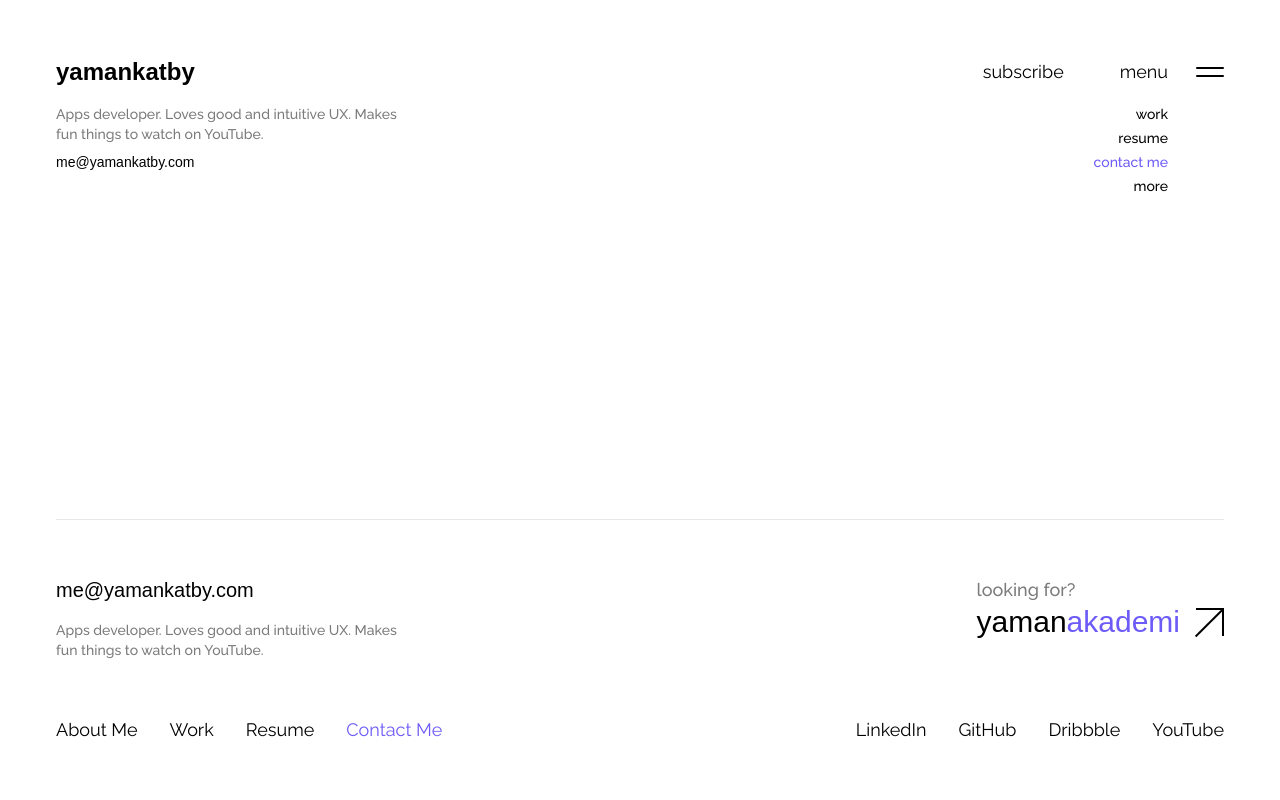
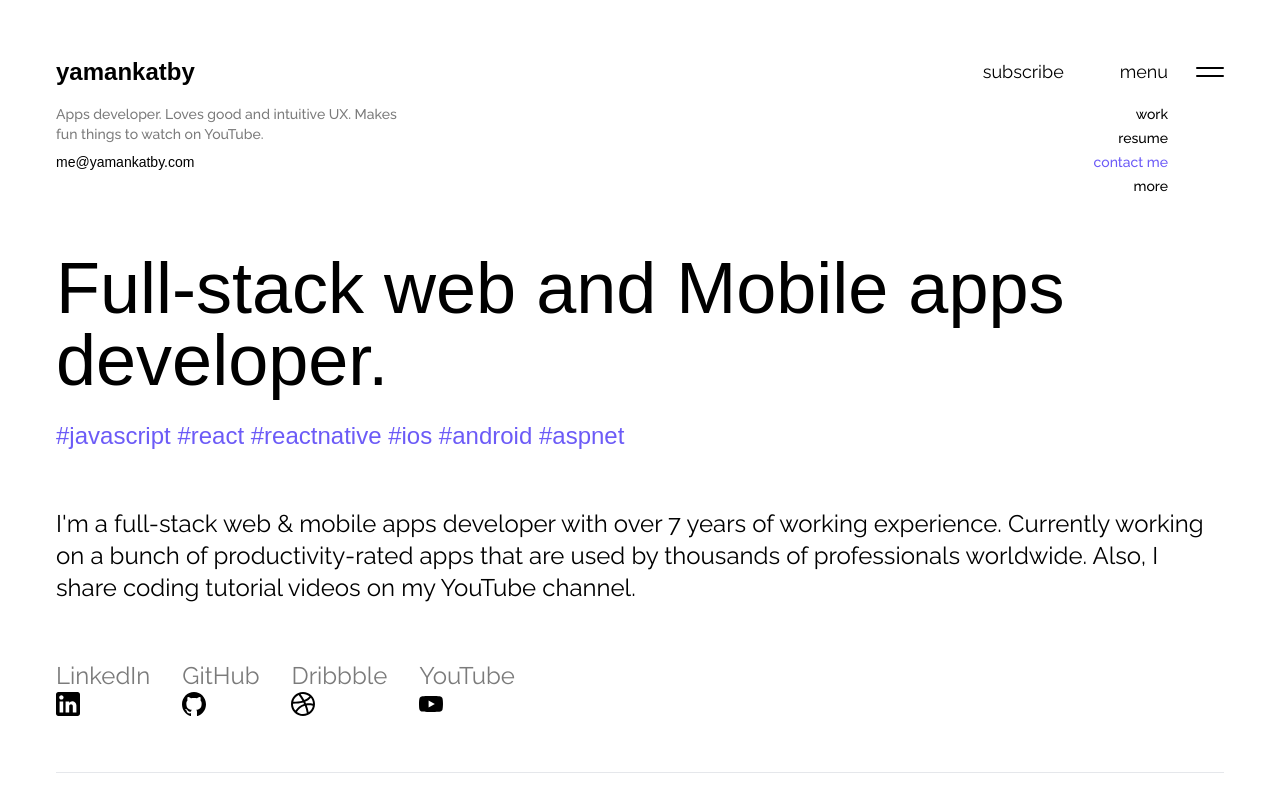
Before and after one commit to yamankatby/yamankatby-web, a Next.js app: page / in a window 1280 px wide. Shown: the top 800 px of the page. Built offline with nearby package versions, Linux system fonts and the light colour scheme.

Commit message:
🚧 Work on the Home page

```diff
--- a/pages/index.js
+++ b/pages/index.js
@@ -1,7 +1,49 @@
 import Layout from "../Layout";
 
 function Home() {
-  return <Layout></Layout>;
+  return (
+    <Layout>
+      <div className="mx-6 md:mx-8 lg:mx-10 xl:mx-14 mb-6 md:mb-8 lg:mb-10 xl:mb-14">
+        <header>
+          <h1 className="text-4xl sm:text-7xl font-serif font-medium">
+            Full-stack web and Mobile apps developer.
+          </h1>
+          <p className="mt-6 text-2xl text-primary font-serif">
+            #javascript #react #reactnative #ios #android #aspnet
+          </p>
+        </header>
+        <p className="text-xl sm:text-2xl mt-7 sm:mt-14">
+          I'm a full-stack web & mobile apps developer with over 7 years of
+          working experience. Currently working on a bunch of productivity-rated
+          apps that are used by thousands of professionals worldwide. Also, I
+          share coding tutorial videos on my YouTube channel.
+        </p>
+
+        <div className="flex mt-7 sm:mt-14">
+          <a href="#">
+            <span className="hidden sm:inline text-2xl text-text">
+              LinkedIn
+            </span>
+            <img src="/linkedin.svg" />
+          </a>
+          <a href="#" className="ml-8">
+            <span className="hidden sm:inline text-2xl text-text">GitHub</span>
+            <img src="/github.svg" />
+          </a>
+          <a href="#" className="ml-8">
+            <span className="hidden sm:inline text-2xl text-text">
+              Dribbble
+            </span>
+            <img src="/dribbble.svg" />
+          </a>
+          <a href="#" className="ml-8">
+            <span className="hidden sm:inline text-2xl text-text">YouTube</span>
+            <img src="/youtube.svg" />
+          </a>
+        </div>
+      </div>
+    </Layout>
+  );
 }
 
 export default Home;
```
